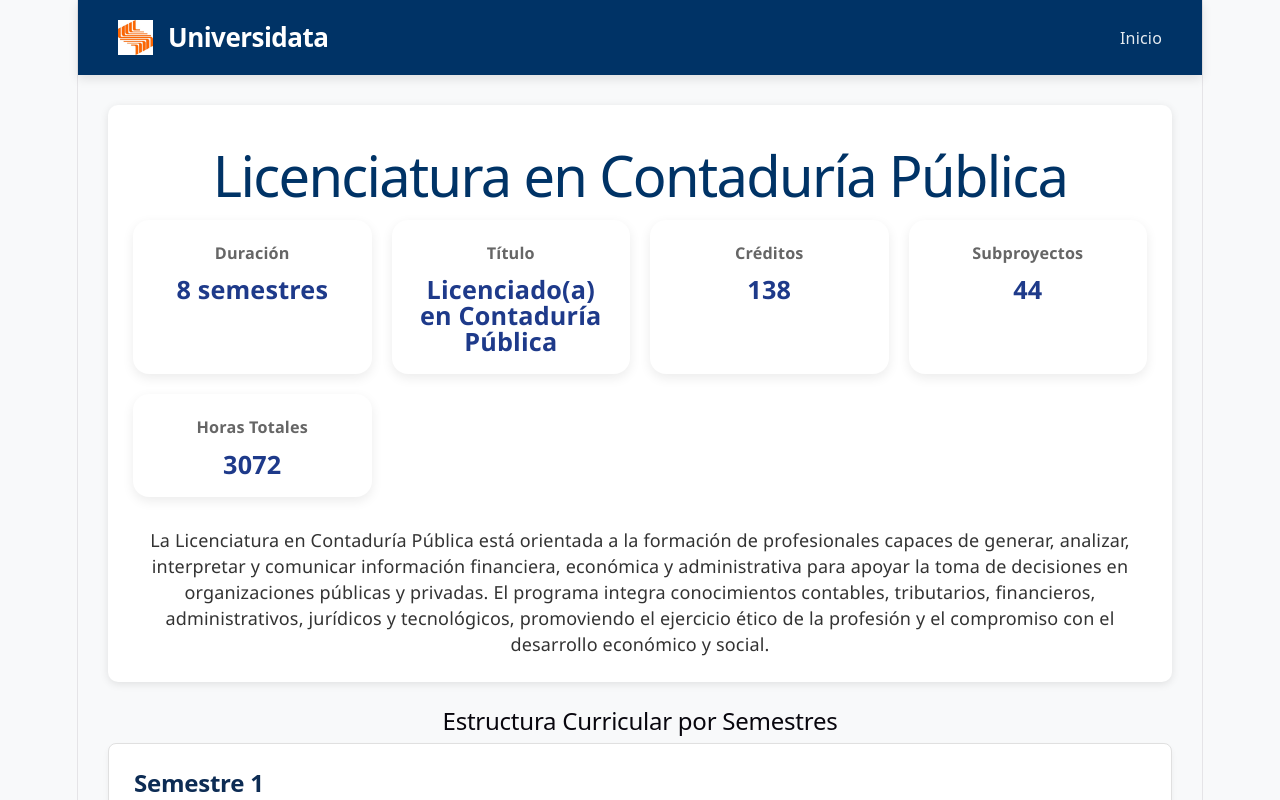
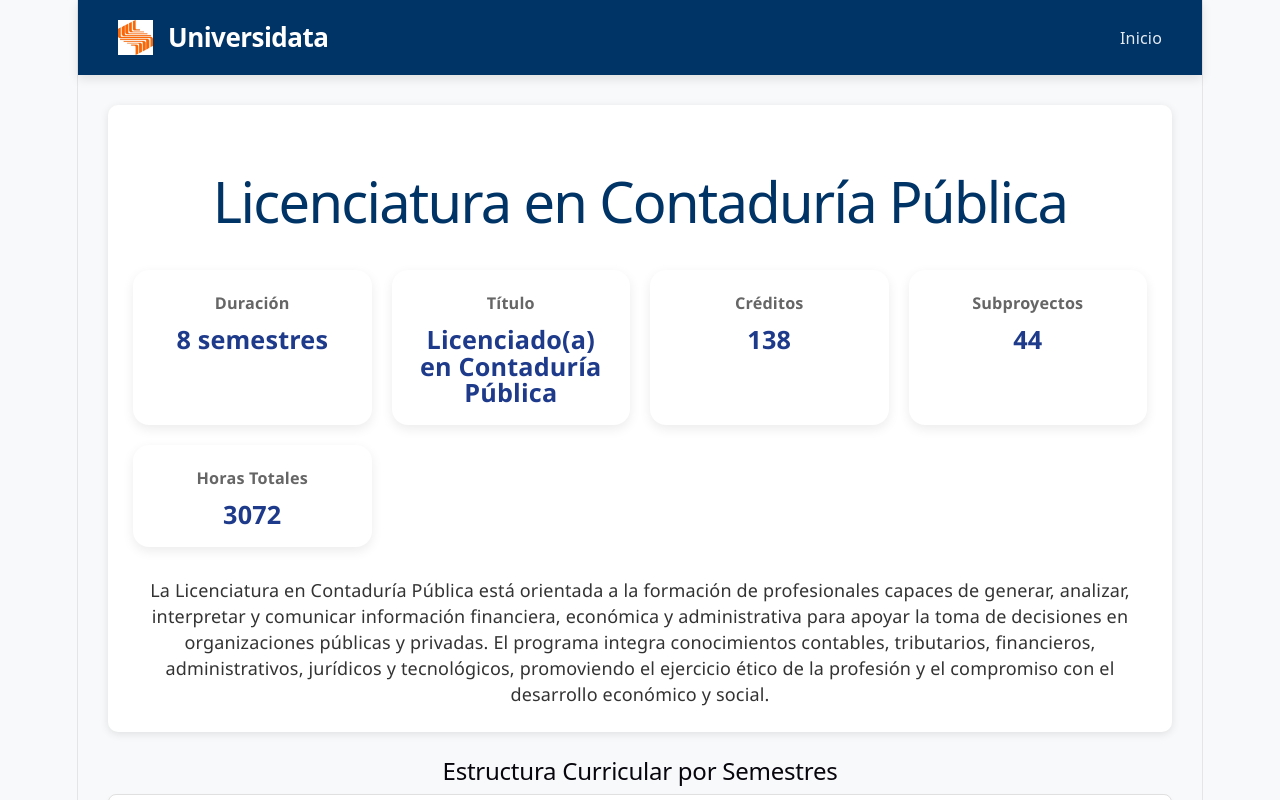
Before and after one commit to morajeisson49-sudo/universidata, a React (Vite) app: page /contaduria in a window 1280 px wide. Shown: the top 800 px of the page. Built offline with nearby package versions, Linux system fonts and the light colour scheme.

Commit message:
Mejorado espaciado de titulos de carreras

```diff
--- a/src/styles/Carrera.css
+++ b/src/styles/Carrera.css
@@ -14,7 +14,10 @@
 
 .carrera-header h1 {
   color: #003366;
-}/* ===== TARJETAS DE INFORMACIÓN ===== */
+  line-height: 1.4;
+  margin-bottom: 20px;
+}
+/* ===== TARJETAS DE INFORMACIÓN ===== */
 
 .carrera-meta {
   display: grid;
```
